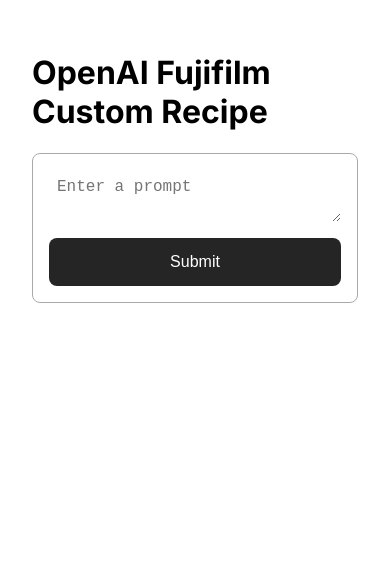
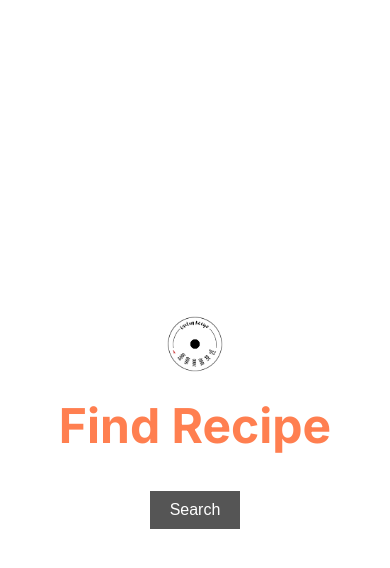
Before and after one commit to caffeinjunkie/openai-fuji-recipe, a Next.js app: page / in a window 390 px wide. Shown: the top 568 px of the page. Built offline with nearby package versions, Linux system fonts and the light colour scheme.

Commit message:
create responsive UI with sidebar

```diff
--- a/components/ResponseDisplay.js
+++ b/components/ResponseDisplay.js
@@ -1,5 +1,6 @@
 const ResponseDisplay = ({ data, error, loading }) => {
   const {
+    title,
     description,
     exampleUse,
     optionalAdjustments,
@@ -14,6 +15,12 @@
   }
 
   return <div className="response-display">
+    <p className="pre-text">
+      Custom Recipe
+    </p>
+    <h1 className="title">
+      {title}
+    </h1>
     <Grid data={cameraSettings} />
   </div>;
 };
--- a/pages/index.js
+++ b/pages/index.js
@@ -7,17 +7,65 @@
 import ResponseDisplay from "@/components/ResponseDisplay";
 import useApi from "@/hooks/useApi";
 import { getUserPrompt } from "@/prompts/promptUtils";
+import Image from "next/image";
+import fxLogo from "../public/assets/fx-recipe-logo.png";
+import ChevronLeft from "../public/assets/chevron-left.svg"
 
 const inter = Inter({ subsets: ["latin"] });
 
 export default function Home() {
   const [inputValue, setInputValue] = useState("");
-  const { data, error, loading, fetchData } = useApi();
+  // const { data, error, loading, fetchData } = useApi();
+  const [loading, setLoading] = useState(false);
+  const error = false;
+  const [isExpanded, setIsExpanded] = useState(false);
+
+  const handleExpand = () => {
+    setIsExpanded(true);
+  };
+
+  const handleCollapse = () => {
+    setIsExpanded(false);
+  };
+
+  const data = {
+    result: {
+      title: "Kodachrome 64",
+      description: "A whimsical and vibrant film recipe inspired by Wes Anderson's unique visual style, perfect for capturing colorful and symmetrical compositions.",
+      effectAndAesthetic: "This recipe enhances pastel colors and provides a soft, dreamy look, reminiscent of Wes Anderson's films.",
+      exampleUse: "Ideal for shooting scenes in quirky cafes, vintage shops, or during playful outdoor adventures.",
+      colorProfile: "Classic Chrome",
+      iso: "200-800",
+      dynamicRange: "dr200",
+      highlight: 1,
+      shadow: 2,
+      color: 3,
+      noiseReduction: -2,
+      sharpening: 1,
+      clarity: 2,
+      grain: "weak-small",
+      colorChromeFx: "strong",
+      colorChromeBlueFx: "weak",
+      whiteBalance: "daylight",
+      whiteBalanceShiftBlue: 1,
+      whiteBalanceShiftRed: 0,
+      exposureCompensation: [
+        "0",
+        "+1/3"
+      ],
+      optionalAdjustments: "Consider using a vignette effect to draw attention to the center of the frame."
+    }
+  }
 
   const handleSubmit = async (event) => {
     event.preventDefault();
-    const submitValue = getUserPrompt(inputValue);
-    await fetchData("/api/openai", "POST", submitValue);
+    setLoading(true);
+
+    setTimeout(() => {
+      setLoading(false);
+    }, 2000)
+    // const submitValue = getUserPrompt(inputValue);
+    // await fetchData("/api/openai", "POST", submitValue);
   };
 
   const handleInputChange = (event) => {
@@ -27,24 +75,45 @@
   return (
     <>
       <Head>
-        <title>NextJS OpenAI Film Description</title>
+        <title>NextJS OpenAI Fujifilm Recipe</title>
         <meta name="description" content="Generated by create next app" />
         <meta name="viewport" content="width=device-width, initial-scale=1" />
         <link rel="icon" href="/favicon.ico" />
       </Head>
-      <main className="container">
-        <h1 className={inter.className}>OpenAI Fujifilm Custom Recipe </h1>
-        <form onSubmit={handleSubmit}>
-          <div className="prompt-view">
-            <TextInput
-              value={inputValue}
-              onChange={handleInputChange}
-              placeholder={"Enter a prompt"}
-            />
-            <SubmitButton disabled={loading} />
+      <main className="main-container">
+        <div className="container">
+          <div className={`sidebar ${isExpanded ? 'slide-out' : 'slide-in'}`}>
+            <Image src={fxLogo} width={56} height={56} />
+            <h1>Find Recipe</h1>
+            {!isExpanded && (
+              <button className="search-btn" onClick={handleExpand}>
+                Search
+              </button>
+            )}
           </div>
-          {data && <ResponseDisplay data={data} error={error} loading={loading} />}
-        </form>
+          <div className={`main-content ${isExpanded ? 'expand-slide' : 'collapse-slide'}`}>
+            {/*<form onSubmit={handleSubmit}>*/}
+            {/*  <div className="prompt-view">*/}
+            {/*    <TextInput*/}
+            {/*      value={inputValue}*/}
+            {/*      onChange={handleInputChange}*/}
+            {/*      placeholder={"Enter a prompt"}*/}
+            {/*    />*/}
+            {/*    <SubmitButton disabled={loading}/>*/}
+            {/*  </div>*/}
+            {/*</form>*/}
+            {(data && isExpanded)  && <ResponseDisplay data={data} error={error} loading={loading}/>}
+          </div>
+          <div className={`nav-header ${isExpanded ? 'slide-in' : 'slide-out'}`}>
+            <button
+              className="back-btn"
+              onClick={handleCollapse}
+            >
+              <Image src={ChevronLeft} alt="" height={32} width={32} />
+            </button>
+            {(isExpanded && data) && <p className="mobile-title">{data.result.title}</p>}
+          </div>
+        </div>
       </main>
     </>
   );
--- a/prompts/promptUtils.js
+++ b/prompts/promptUtils.js
@@ -20,6 +20,10 @@
       parameters: {
         type: "object",
         properties: {
+          title: {
+            type: "string",
+            description: "The name of the custom recipe"
+          },
           description: {
             type: "string",
             description: "A brief description of the suggested film recipe.",
--- a/styles/globals.css
+++ b/styles/globals.css
@@ -5,10 +5,8 @@
   box-sizing: border-box;
 }
 
-.container {
-  max-width: 800px;
+.main-container {
   margin: 0 auto;
-  padding: 2rem;
 }
 
 .text-input {
@@ -61,7 +59,17 @@
 
 .response-display {
   margin-top: 1rem;
-  padding: 0.5rem;
+  padding: 1.5rem;
+}
+
+.pre-text {
+  color: grey;
+  visibility: hidden;
+}
+
+.title {
+  font-weight: 700;
+  visibility: hidden;
 }
 
 /* Style the dropdown select options */
@@ -146,6 +154,16 @@
     grid-template-rows: repeat(4, 1fr);
   }
 
+  .pre-text {
+    visibility: visible;
+  }
+
+  .title {
+    visibility: visible;
+    margin: 0 0 96px 0;
+    font-size: 4rem;
+  }
+
   .last-item {
     grid-column: auto;
     grid-row: auto;
@@ -165,3 +183,197 @@
     }
   }
 }
+
+/*sidebar*/
+.container {
+  display: flex;
+  height: 100vh;
+  flex-direction: row;
+  width: 100vw;
+  overflow: hidden;
+  transition: all 0.5s ease;
+}
+
+.sidebar {
+  width: 360px;
+  background-color: white;
+  display: flex;
+  flex-direction: column;
+  justify-content: center;
+  align-items: flex-start;
+  box-shadow: 5px 5px 15px rgba(4, 4, 4, 0.3);
+  padding: 42px;
+  gap: 24px;
+  position: relative;
+  transition: transform 0.5s ease;
+  z-index: 5;
+}
+
+.sidebar h1 {
+  font-weight: 700;
+  font-size: 3em;
+  color: #2f2f2f;
+  margin: 0 0 12px 0;
+  transition: color 0.5s ease;
+}
+
+.sidebar.slide-in {
+  transform: translateX(0);
+}
+
+.sidebar.slide-out {
+  transform: translateX(-100%);
+  box-shadow: none;
+}
+
+.search-btn {
+  background-color: #555;
+  color: white;
+  border: none;
+  padding: 10px 20px;
+  font-size: 16px;
+  cursor: pointer;
+  transition: all 0.5s ease;
+}
+
+.nav-header {
+  position: absolute;
+  transition: transform 0.5s ease, opacity 0.5s ease;
+  z-index: 6;
+  /*opacity: 0;*/
+  width: 100%;
+  /*background-color: white;*/
+  padding-top: 90px;
+  padding-bottom: 45px;
+  padding-left: 178px;
+}
+
+.mobile-title {
+  display: none;
+}
+
+.back-btn {
+  display: flex;
+  color: white;
+  border: none;
+  height: 48px;
+  width: 48px;
+  box-shadow: 0px 0px 12px rgba(2, 2, 2, 0.2);
+  border-radius: 8px;
+  align-items: center;
+  justify-content: center;
+  cursor: pointer;
+}
+
+.back-btn img {
+  align-self: center;
+}
+
+.nav-header.slide-in {
+  transform: translate(0, 0);
+  opacity: 1;
+}
+
+.nav-header.slide-out {
+  transform: translate(-200px, 0);
+  opacity: 0;
+}
+
+.main-content {
+  flex: 1;
+  margin-left: -360px;
+  overflow: scroll;
+  transition: transform 0.5s ease;
+  padding: 156px 152px 80px 72px;
+}
+
+.main-content.expand-slide {
+  transform: translateX(0);
+  width: 100vw;
+  height: auto;
+}
+
+.main-content.collapse-slide {
+  transform: translateX(360px);
+  width: calc(100% - 360px);
+  height: 100%;
+}
+
+@media only screen and (max-width: 900px) {
+  .main-content {
+    padding: 156px 80px 80px 4px;
+  }
+}
+
+@media only screen and (max-width: 720px) {
+  .container {
+    flex-direction: column;
+  }
+
+  .sidebar {
+    width: 100%;
+    height: 100vh;
+    justify-content: center;
+    padding: 24px 0;
+    align-items: center;
+    box-shadow: 0px 2px 15px rgba(125, 125, 125, 0.1);
+  }
+
+  .sidebar h1 {
+    color: coral;
+  }
+
+  .sidebar.slide-in {
+    transform: translateY(0);
+  }
+
+  .sidebar.slide-out {
+    transform: translateY(-90%);
+    box-shadow: 0px 5px 25px rgba(150, 150, 150, 0.2);
+  }
+
+  .nav-header {
+    display: flex;
+    flex-direction: row;
+    align-items: center;
+    gap: 12px;
+    top: 16px;
+    left: 24px;
+    padding: 0;
+  }
+
+  .back-btn {
+    background-color: transparent;
+    height: 36px;
+    width: 36px;
+    box-shadow: none;
+  }
+
+  .mobile-title {
+    display: flex;
+    font-size: 1.2rem;
+    width: auto;
+    font-weight: 700;
+  }
+
+  .main-content {
+    margin: 0;
+    padding-top: 0;
+    padding-bottom: 0;
+  }
+
+  .main-content.expand-slide {
+    transform: translateY(0);
+    margin-top: -110vh;
+    width: 100%;
+    height: 100vh;
+    /*padding-top: 12px;*/
+    padding-bottom: 12px;
+  }
+
+  .main-content.collapse-slide {
+    transform: translateY(100%);
+    width: 100vw;
+    height: 100%;
+  }
+}
```
Also changed, not shown: public/assets/chevron-left.svg (added), public/assets/fx-recipe-logo.png (added).
